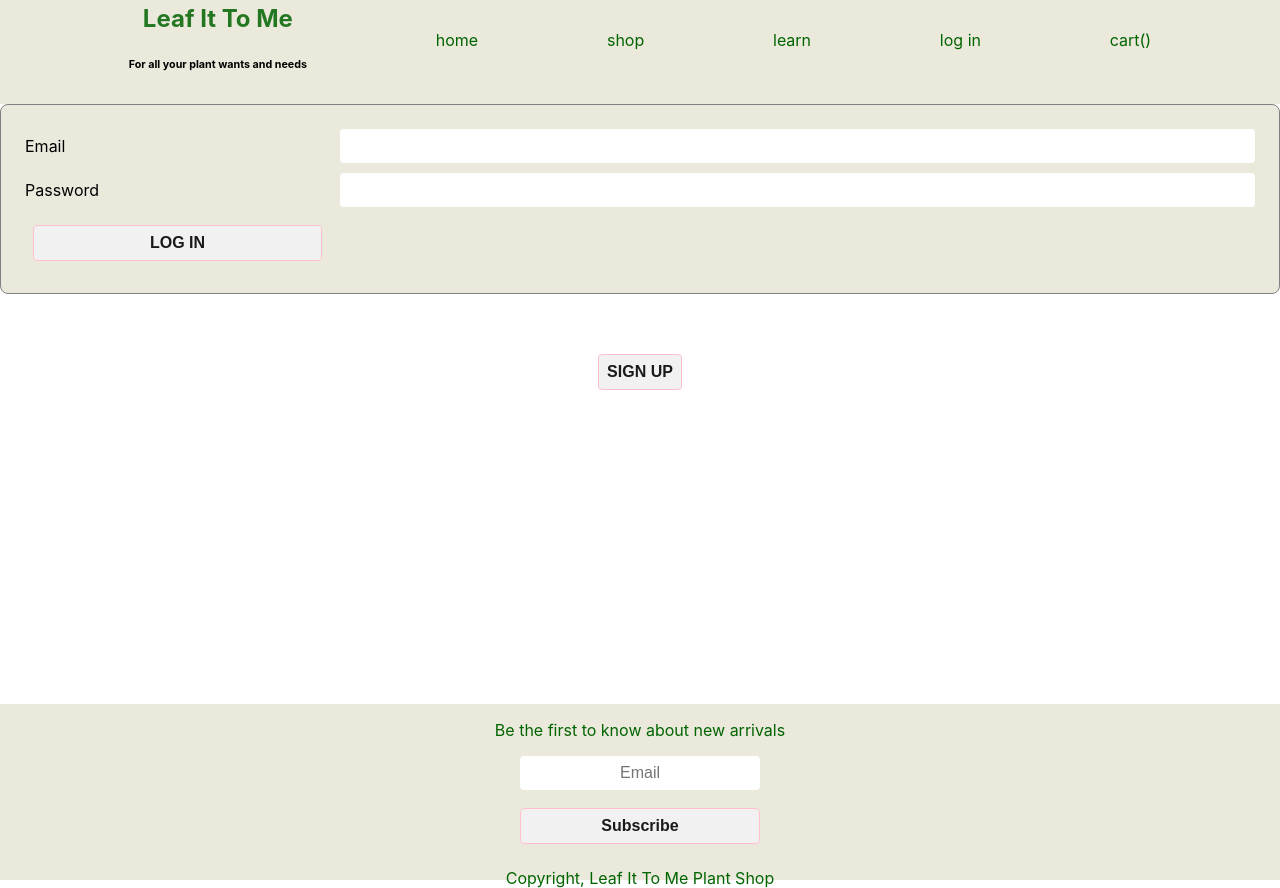
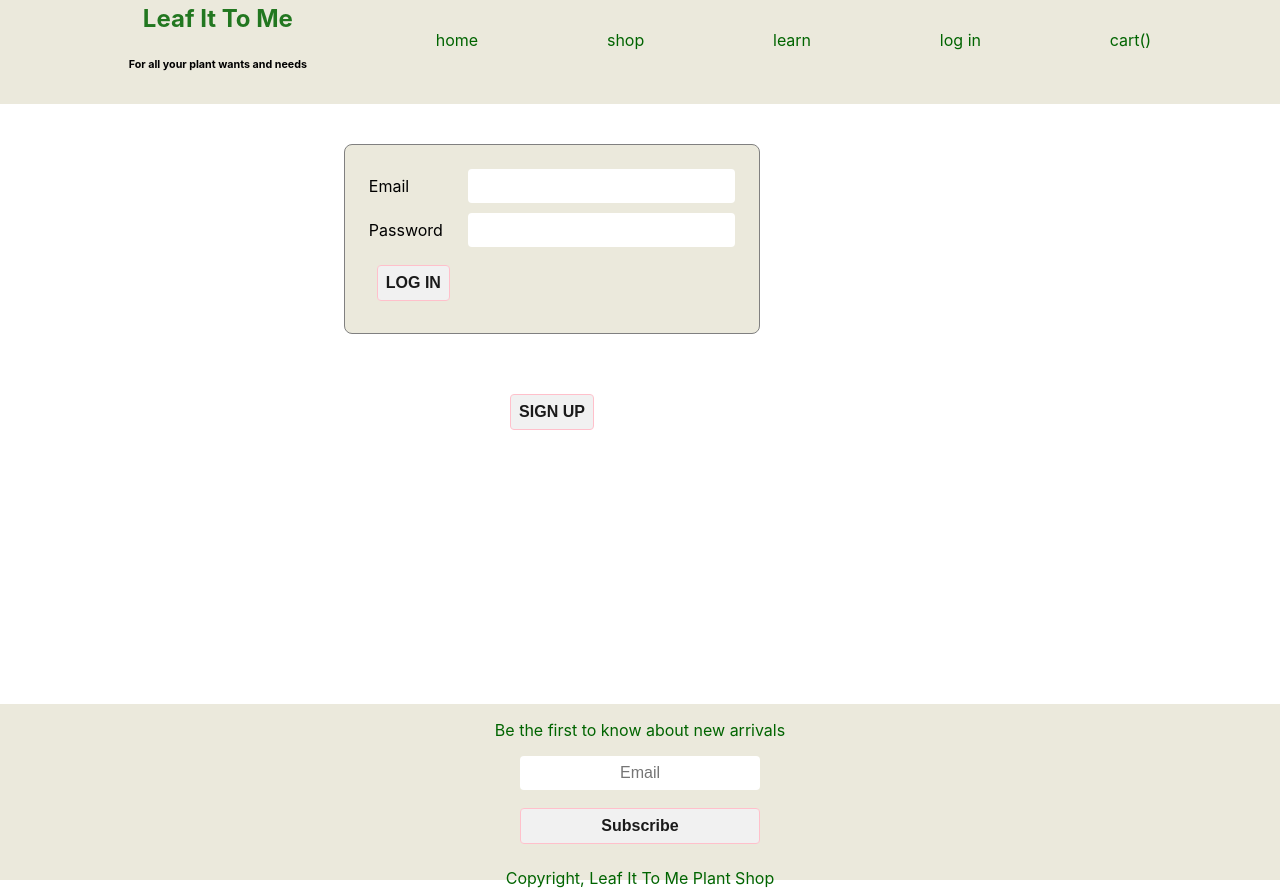
Before and after one commit to bholeneha/florago, a React (Create React App) app: page /login in a window 1280 px wide. Built offline with nearby package versions, Linux system fonts and the light colour scheme; no server answers.

Commit message:
fix auth page ui

```diff
--- a/src/components/LogInForm/LogInForm.css
+++ b/src/components/LogInForm/LogInForm.css
@@ -2,4 +2,7 @@
     display: flex;
     justify-content: center;
     align-content: center;
+    justify-self: center;
+    align-self: center;
+    width: 50vmin;
 }
--- a/src/components/SignUpForm/SignUpForm.js
+++ b/src/components/SignUpForm/SignUpForm.js
@@ -36,7 +36,7 @@ export default class SignUpForm extends Component {
     render() {
         const disable = this.state.password !== this.state.confirm;
         return (
-            <div>
+            <div className='SignUpForm'>
                 <div className="form-container">
                     <form autoComplete="off" onSubmit={this.handleSubmit}>
                         <label>Name</label>
--- a/src/pages/AuthPage/AuthPage.css
+++ b/src/pages/AuthPage/AuthPage.css
@@ -1,7 +1,13 @@
 .AuthPage {
+    text-align: center;
     display: flex;
     flex-direction: column;
     justify-content: center;
     align-content: center;
-    flex-grow: 1;
+    width: 80vw;
+    margin: 5vmin;
 }
+
+.AuthPage>div {
+    align-self: center;
+}
--- a/src/pages/AuthPage/AuthPage.js
+++ b/src/pages/AuthPage/AuthPage.js
@@ -7,11 +7,11 @@ export default function AuthPage({ setUser }) {
     const [showLogin, setShowLogin] = useState(true);
 
     return (
-        <main className="AuthPage">
+        <div className="AuthPage">
             {showLogin ? <LogInForm setUser={setUser} /> : <SignUpForm setUser={setUser} />}
             <div>
                 <button onClick={() => setShowLogin(!showLogin)}>{showLogin ? 'SIGN UP' : 'LOG IN'}</button>
             </div>
-        </main>
+        </div>
     );
 }
```
